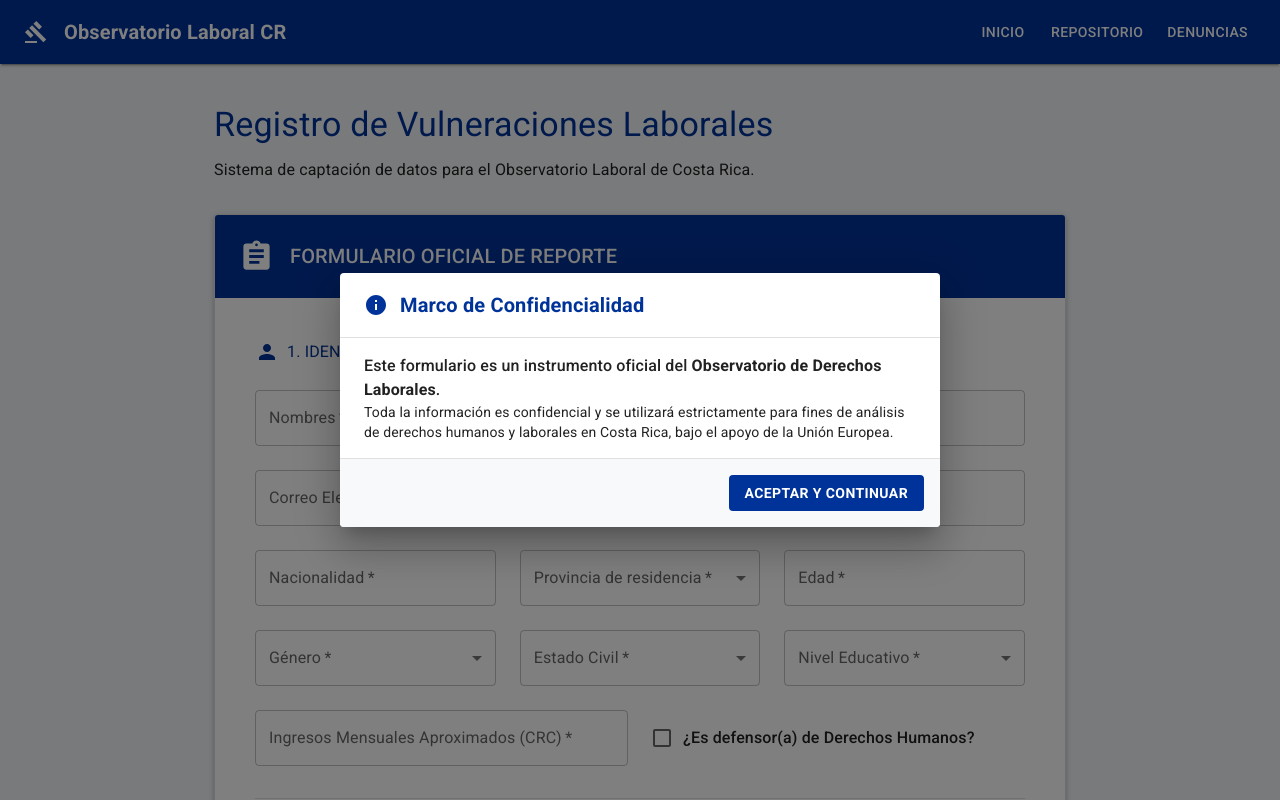
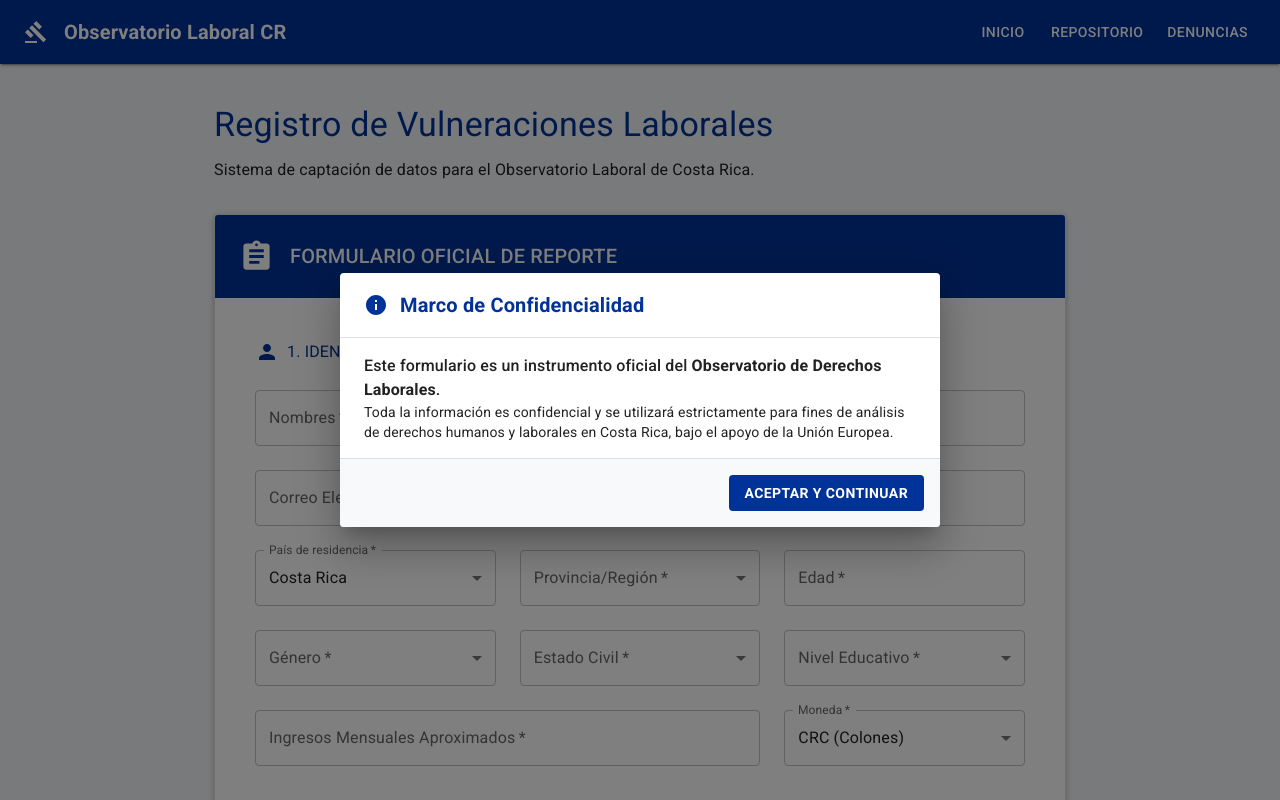
Before and after one commit to iiresodh-cr/Observatorio-laboral-frontend, a React (Vite) app: page /denuncia in a window 1280 px wide. Shown: the top 800 px of the page. Built offline with nearby package versions, Linux system fonts and the light colour scheme.

Commit message:
feat: mejorar geolocalización en denuncias con selección de país/región y añadir soporte para moneda (CRC/USD)

```diff
--- a/src/pages/Denuncia.jsx
+++ b/src/pages/Denuncia.jsx
@@ -1,9 +1,9 @@
-import { useState } from 'react';
+import { useState, useEffect } from 'react';
 import {
   Container, Paper, Box, Typography, TextField,
   Button, MenuItem, Divider, Stack,
   Dialog, DialogTitle, DialogContent, DialogActions,
-  FormControlLabel, Checkbox, CircularProgress, Alert
+  FormControlLabel, Checkbox, CircularProgress
 } from '@mui/material';
 import AssignmentIcon from '@mui/icons-material/Assignment';
 import InfoIcon from '@mui/icons-material/Info';
@@ -32,7 +32,14 @@
   { value: 'prefiero_no_decir', label: 'Prefiero no decirlo' }
 ];
 
-const provincias = ['San José', 'Alajuela', 'Cartago', 'Heredia', 'Guanacaste', 'Puntarenas', 'Limón'];
+// Configuración de países y sus provincias/estados
+const paisesDisponibles = [
+  { value: 'Costa Rica', label: 'Costa Rica' }
+];
+
+const regionesPorPais = {
+  'Costa Rica': ['San José', 'Alajuela', 'Cartago', 'Heredia', 'Guanacaste', 'Puntarenas', 'Limón']
+};
 
 const estadosCiviles = ['Soltero/a', 'Casado/a', 'Divorciado/a', 'Viudo/a', 'Unión Libre'];
 
@@ -49,10 +56,17 @@
 
   const [formData, setFormData] = useState({
     nombres: '', apellidos: '', email: '', edad: '', genero: '',
-    nacionalidad: '', provincia: '', estadoCivil: '', nivelEducativo: '',
-    ingresosMensuales: '', isDefensorDDHH: false,
+    paisResidencia: 'Costa Rica', // Valor por defecto
+    provincia: '', estadoCivil: '', nivelEducativo: '',
+    ingresosMensuales: '', moneda: 'CRC', // Nueva información de moneda
+    isDefensorDDHH: false,
     empresa: '', tipoDenuncia: '', descripcion: ''
   });
+
+  // Reiniciar provincia si el país cambia (para futura escalabilidad)
+  useEffect(() => {
+    setFormData(prev => ({ ...prev, provincia: '' }));
+  }, [formData.paisResidencia]);
 
   const handleFormChange = (e) => {
     const { name, value, checked, type } = e.target;
@@ -67,11 +81,11 @@
     setLoading(true);
 
     try {
-      // Guardar en la colección "denuncias" de Firestore
+      // Guardar en la colección "denuncias" de Firestore incluyendo país, provincia y moneda
       await addDoc(collection(db, "denuncias"), {
         ...formData,
-        fechaRegistro: serverTimestamp(), // Marca de tiempo del servidor para análisis cronológico
-        estado: 'pendiente' // Estado inicial para gestión administrativa
+        fechaRegistro: serverTimestamp(),
+        estado: 'pendiente'
       });
 
       setResultModal({
@@ -81,11 +95,13 @@
         severity: 'success'
       });
 
-      // Reiniciar formulario
+      // Reiniciar formulario manteniendo los valores por defecto de país y moneda
       setFormData({
         nombres: '', apellidos: '', email: '', edad: '', genero: '',
-        nacionalidad: '', provincia: '', estadoCivil: '', nivelEducativo: '',
-        ingresosMensuales: '', isDefensorDDHH: false,
+        paisResidencia: 'Costa Rica',
+        provincia: '', estadoCivil: '', nivelEducativo: '',
+        ingresosMensuales: '', moneda: 'CRC',
+        isDefensorDDHH: false,
         empresa: '', tipoDenuncia: '', descripcion: ''
       });
     } catch (error) {
@@ -123,7 +139,7 @@
         </DialogActions>
       </Dialog>
 
-      {/* Modal de Resultado (Éxito o Error) */}
+      {/* Modal de Resultado */}
       <Dialog open={resultModal.open} onClose={() => setResultModal({ ...resultModal, open: false })}>
         <DialogTitle sx={{ fontWeight: 'bold', color: resultModal.severity === 'error' ? 'error.main' : 'primary.main' }}>
           {resultModal.title}
@@ -175,11 +191,15 @@
                 </Box>
 
                 <Box sx={{ gridColumn: { xs: 'span 1', md: 'span 4' } }}>
-                  <TextField required fullWidth label="Nacionalidad" name="nacionalidad" value={formData.nacionalidad} onChange={handleFormChange} />
+                  <TextField select required fullWidth label="País de residencia" name="paisResidencia" value={formData.paisResidencia} onChange={handleFormChange}>
+                    {paisesDisponibles.map((p) => <MenuItem key={p.value} value={p.value}>{p.label}</MenuItem>)}
+                  </TextField>
                 </Box>
                 <Box sx={{ gridColumn: { xs: 'span 1', md: 'span 4' } }}>
-                  <TextField select required fullWidth label="Provincia de residencia" name="provincia" value={formData.provincia} onChange={handleFormChange}>
-                    {provincias.map((p) => <MenuItem key={p} value={p}>{p}</MenuItem>)}
+                  <TextField select required fullWidth label="Provincia/Región" name="provincia" value={formData.provincia} onChange={handleFormChange} disabled={!formData.paisResidencia}>
+                    {(regionesPorPais[formData.paisResidencia] || []).map((r) => (
+                      <MenuItem key={r} value={r}>{r}</MenuItem>
+                    ))}
                   </TextField>
                 </Box>
                 <Box sx={{ gridColumn: { xs: 'span 1', md: 'span 4' } }}>
@@ -202,11 +222,17 @@
                   </TextField>
                 </Box>
 
-                <Box sx={{ gridColumn: { xs: 'span 1', md: 'span 6' } }}>
-                  <TextField required fullWidth type="number" label="Ingresos Mensuales Aproximados (CRC)" name="ingresosMensuales" value={formData.ingresosMensuales} onChange={handleFormChange} />
+                <Box sx={{ gridColumn: { xs: 'span 1', md: 'span 8' } }}>
+                  <TextField required fullWidth type="number" label="Ingresos Mensuales Aproximados" name="ingresosMensuales" value={formData.ingresosMensuales} onChange={handleFormChange} />
+                </Box>
+                <Box sx={{ gridColumn: { xs: 'span 1', md: 'span 4' } }}>
+                  <TextField select required fullWidth label="Moneda" name="moneda" value={formData.moneda} onChange={handleFormChange}>
+                    <MenuItem value="CRC">CRC (Colones)</MenuItem>
+                    <MenuItem value="USD">USD (Dólares)</MenuItem>
+                  </TextField>
                 </Box>
 
-                <Box sx={{ gridColumn: { xs: 'span 1', md: 'span 6' }, display: 'flex', alignItems: 'center' }}>
+                <Box sx={{ gridColumn: { xs: 'span 1', md: 'span 12' }, display: 'flex', alignItems: 'center' }}>
                   <FormControlLabel
                     control={<Checkbox name="isDefensorDDHH" checked={formData.isDefensorDDHH} onChange={handleFormChange} color="primary" />}
                     label={<Typography sx={{ fontWeight: 500 }}>¿Es defensor(a) de Derechos Humanos?</Typography>}
```
